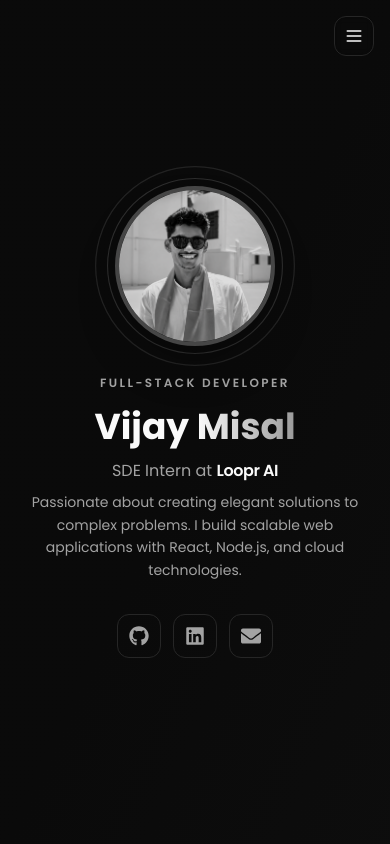
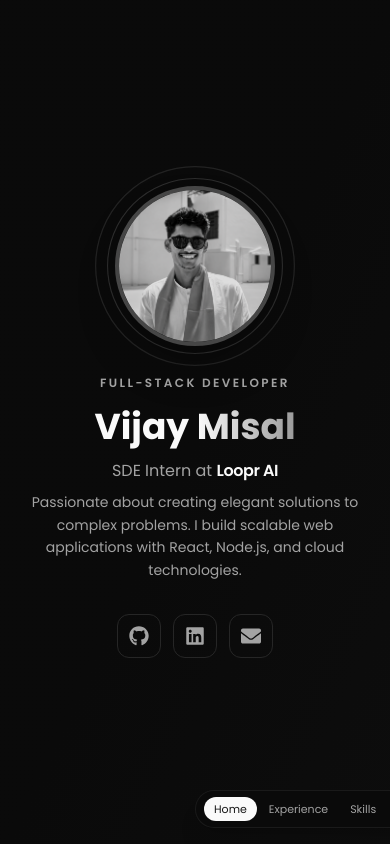
Before and after one commit to vjymisal0/portfolio-vijay, a Next.js app: page / in a window 390 px wide. Built offline with nearby package versions, Linux system fonts and the light colour scheme.

Commit message:
refactor: enhance UI layout and improve scrollbar visibility across components

```diff
--- a/app/globals.css
+++ b/app/globals.css
@@ -77,3 +77,11 @@ body {
     @apply bg-background text-foreground;
   }
 }
+
+.nav-scroll {
+  scrollbar-width: none;
+  -ms-overflow-style: none;
+}
+.nav-scroll::-webkit-scrollbar {
+  display: none;
+}
--- a/app/page.tsx
+++ b/app/page.tsx
@@ -41,9 +41,9 @@ export default function Home() {
   }, [])
 
   return (
-    <div className="h-screen overflow-hidden flex bg-background text-foreground">
+    <div className="h-screen overflow-hidden flex flex-col lg:flex-row bg-background text-foreground">
       <StickyNavbar activeSection={activeSection} onNavigate={setActiveSection} />
-      <main className="flex-1 h-screen overflow-hidden relative">
+      <main className="flex-1 overflow-hidden relative pb-16 lg:pb-0">
         <AnimatePresence mode="wait">
           <motion.div
             key={activeSection}
--- a/components/education.tsx
+++ b/components/education.tsx
@@ -48,7 +48,8 @@ const itemVariants = {
 
 export default function Education() {
   return (
-    <section className="h-full flex flex-col justify-center py-6 px-4 overflow-y-auto">
+    <section className="h-full overflow-y-auto">
+      <div className="min-h-full flex flex-col justify-center py-6 px-4">
       <div className="container mx-auto max-w-2xl">
         <motion.h2
           className="text-2xl font-bold mb-8 text-center bg-clip-text text-transparent bg-gradient-to-r from-primary to-secondary"
@@ -81,21 +82,21 @@ export default function Education() {
 
                 {/* Card */}
                 <div className="flex-1 rounded-xl border border-border bg-card/40 hover:border-primary/30 hover:bg-card/70 transition-all duration-300 p-4 group">
-                  <div className="flex items-start justify-between gap-3 mb-2">
-                    <div className="min-w-0">
-                      <p className="text-[11px] font-mono text-muted-foreground/60 uppercase tracking-wider mb-0.5">
+                  <div className="mb-2">
+                    <div className="flex items-center justify-between gap-2 mb-0.5">
+                      <p className="text-[11px] font-mono text-muted-foreground/60 uppercase tracking-wider">
                         {edu.short}
                       </p>
-                      <h3 className="text-sm font-semibold leading-snug text-foreground group-hover:text-primary transition-colors">
-                        {edu.degree}
-                      </h3>
-                      <p className="text-sm text-muted-foreground mt-0.5 font-medium">
-                        {edu.institution}
-                      </p>
+                      <span className={`flex-shrink-0 text-xs px-2.5 py-0.5 rounded-full font-semibold ${edu.scoreColor}`}>
+                        {edu.score}
+                      </span>
                     </div>
-                    <span className={`flex-shrink-0 text-xs px-2.5 py-1 rounded-full font-semibold ${edu.scoreColor}`}>
-                      {edu.score}
-                    </span>
+                    <h3 className="text-sm font-semibold leading-snug text-foreground group-hover:text-primary transition-colors">
+                      {edu.degree}
+                    </h3>
+                    <p className="text-sm text-muted-foreground mt-0.5 font-medium">
+                      {edu.institution}
+                    </p>
                   </div>
 
                   <div className="flex items-center gap-4 mt-3 pt-3 border-t border-border/50">
@@ -114,6 +115,7 @@ export default function Education() {
           </motion.div>
         </div>
       </div>
+      </div>
     </section>
   )
 }
--- a/components/experience.tsx
+++ b/components/experience.tsx
@@ -54,7 +54,8 @@ const itemVariants = {
 
 export default function Experience() {
   return (
-    <section className="h-full flex flex-col justify-center py-6 px-4 overflow-y-auto">
+    <section className="h-full overflow-y-auto">
+      <div className="min-h-full flex flex-col justify-center py-6 px-4">
       <div className="container mx-auto max-w-2xl">
         <motion.h2
           className="text-2xl font-bold mb-6 text-center bg-clip-text text-transparent bg-gradient-to-r from-primary to-secondary"
@@ -147,6 +148,7 @@ export default function Experience() {
           </motion.div>
         </div>
       </div>
+      </div>
     </section>
   )
 }
--- a/components/sticky-navbar.tsx
+++ b/components/sticky-navbar.tsx
@@ -1,8 +1,6 @@
 'use client'
 
-import { useState } from 'react'
-import { motion, AnimatePresence } from 'framer-motion'
-import { Menu, X } from 'lucide-react'
+import { motion } from 'framer-motion'
 
 const navItems = [
   { id: 'home', label: 'Home' },
@@ -21,13 +19,6 @@ interface Props {
 }
 
 export default function StickyNavbar({ activeSection, onNavigate }: Props) {
-  const [mobileOpen, setMobileOpen] = useState(false)
-
-  const handleNav = (id: string) => {
-    onNavigate(id)
-    setMobileOpen(false)
-  }
-
   return (
     <>
       {/* ── Desktop sidebar ── */}
@@ -46,7 +37,7 @@ export default function StickyNavbar({ activeSection, onNavigate }: Props) {
           {navItems.map((item) => (
             <motion.button
               key={item.id}
-              onClick={() => handleNav(item.id)}
+              onClick={() => onNavigate(item.id)}
               className={`w-full text-left px-3 py-2.5 rounded-lg text-sm font-medium transition-colors duration-200 cursor-pointer ${
                 activeSection === item.id
                   ? 'bg-primary text-primary-foreground'
@@ -61,61 +52,29 @@ export default function StickyNavbar({ activeSection, onNavigate }: Props) {
         </nav>
       </motion.aside>
 
-      {/* ── Mobile hamburger button ── */}
-      <motion.button
-        onClick={() => setMobileOpen(true)}
-        className="fixed top-4 right-4 z-50 lg:hidden w-10 h-10 rounded-xl border border-border bg-background/90 backdrop-blur-sm flex items-center justify-center text-foreground"
-        aria-label="Open menu"
-        initial={{ opacity: 0 }}
-        animate={{ opacity: 1 }}
-        transition={{ delay: 0.3 }}
+      {/* ── Mobile / Tablet floating bottom pill nav ── */}
+      <motion.div
+        className="lg:hidden fixed bottom-4 left-1/2 -translate-x-1/2 z-50"
+        initial={{ opacity: 0, y: 16 }}
+        animate={{ opacity: 1, y: 0 }}
+        transition={{ duration: 0.4, ease: 'easeOut' }}
       >
-        <Menu className="w-5 h-5" />
-      </motion.button>
-
-      {/* ── Mobile full-screen overlay ── */}
-      <AnimatePresence>
-        {mobileOpen && (
-          <motion.div
-            className="fixed inset-0 z-50 lg:hidden bg-background/98 backdrop-blur-md flex flex-col items-center justify-center"
-            initial={{ opacity: 0 }}
-            animate={{ opacity: 1 }}
-            exit={{ opacity: 0 }}
-            transition={{ duration: 0.18 }}
-          >
+        <nav className="nav-scroll flex items-center gap-0.5 bg-background/90 backdrop-blur-md border border-border/60 rounded-full px-2 py-1.5 shadow-xl overflow-x-auto max-w-[92vw]">
+          {navItems.map((item) => (
             <button
-              onClick={() => setMobileOpen(false)}
-              className="absolute top-4 right-4 w-10 h-10 rounded-xl border border-border flex items-center justify-center text-muted-foreground hover:text-foreground transition-colors"
-              aria-label="Close menu"
-            >
-              <X className="w-5 h-5" />
-            </button>
-
-            <p className="text-xs font-semibold tracking-widest uppercase text-muted-foreground mb-8">
-              Portfolio
-            </p>
-
-            <nav className="flex flex-col items-center gap-1 w-full px-8">
-              {navItems.map((item, idx) => (
-                <motion.button
               key={item.id}
-                  onClick={() => handleNav(item.id)}
-                  className={`w-full max-w-xs text-center py-3 rounded-xl text-lg font-medium transition-colors ${
+              onClick={() => onNavigate(item.id)}
+              className={`flex-shrink-0 px-2.5 py-1 rounded-full text-[11px] font-medium transition-colors duration-150 cursor-pointer whitespace-nowrap ${
                 activeSection === item.id
                   ? 'bg-primary text-primary-foreground'
                   : 'text-muted-foreground hover:text-foreground hover:bg-accent'
               }`}
-                  initial={{ opacity: 0, y: 14 }}
-                  animate={{ opacity: 1, y: 0 }}
-                  transition={{ delay: idx * 0.04, duration: 0.18 }}
             >
               {item.label}
-                </motion.button>
+            </button>
           ))}
         </nav>
       </motion.div>
-        )}
-      </AnimatePresence>
     </>
   )
 }
--- a/package.json
+++ b/package.json
@@ -39,6 +39,7 @@
     "@types/react-dom": "^19",
     "eslint": "^9",
     "eslint-config-next": "^16.2.9",
+    "playwright": "^1.61.0",
     "postcss": "^8",
     "tailwindcss": "^3.4.1",
     "typescript": "^5"
```
Also changed, not shown: 1 other file (tests, documents, lock files or other folders). Lines whose indentation alone changed are shown as unchanged.
